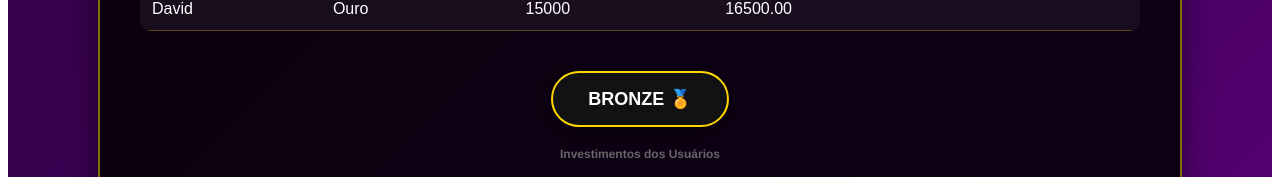
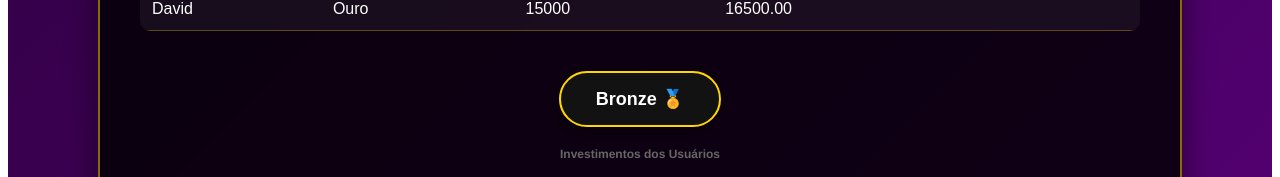
Before and after one commit to Claratrade33/soma-aureum, a React (Create React App) app in the folder frontend/: page / in a window 1280 px wide. Shown: the part 519-696 px from the top of the page. Built offline with nearby package versions, Linux system fonts and the light colour scheme.

Commit message:
Atualizar o Badges.css

```diff
--- a/frontend/src/components/Badges.css
+++ b/frontend/src/components/Badges.css
@@ -1,20 +1,29 @@
 .badges-container {
+    display: flex;
+    justify-content: center;
+    align-items: center;
     margin-top: 30px;
-    text-align: center;
-}
-
-.badges-container h2 {
-    color: #FFD700;
-    text-shadow: 0 3px 6px rgba(0,0,0,0.6);
+    flex-direction: column;
 }
 
 .badge {
-    display: inline-block;
-    padding: 15px 30px;
-    margin-top: 15px;
+    border: 2px solid gold;
     border-radius: 50px;
+    padding: 15px 35px;
+    margin: 10px 0;
+    background-color: #121212;
+    box-shadow: 0 5px 20px rgba(0,0,0,0.5);
     font-weight: bold;
     font-size: 18px;
-    box-shadow: 0 5px 15px rgba(0,0,0,0.5);
-    text-transform: uppercase;
+    transition: transform 0.3s, box-shadow 0.3s;
 }
+
+.badge:hover {
+    transform: scale(1.1);
+    box-shadow: 0 10px 30px rgba(0,0,0,0.7);
+}
+
+.badge span {
+    font-size: 18px;
+    color: gold;
+}
```
